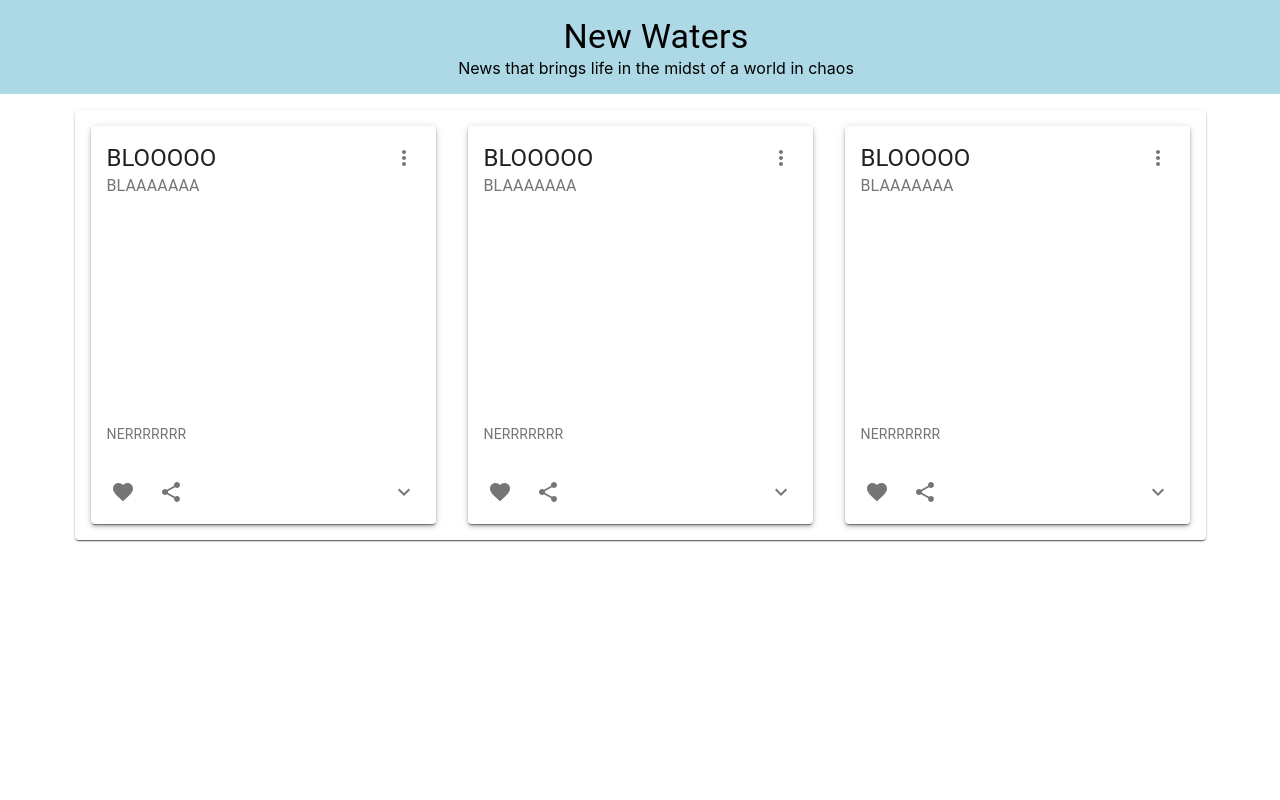
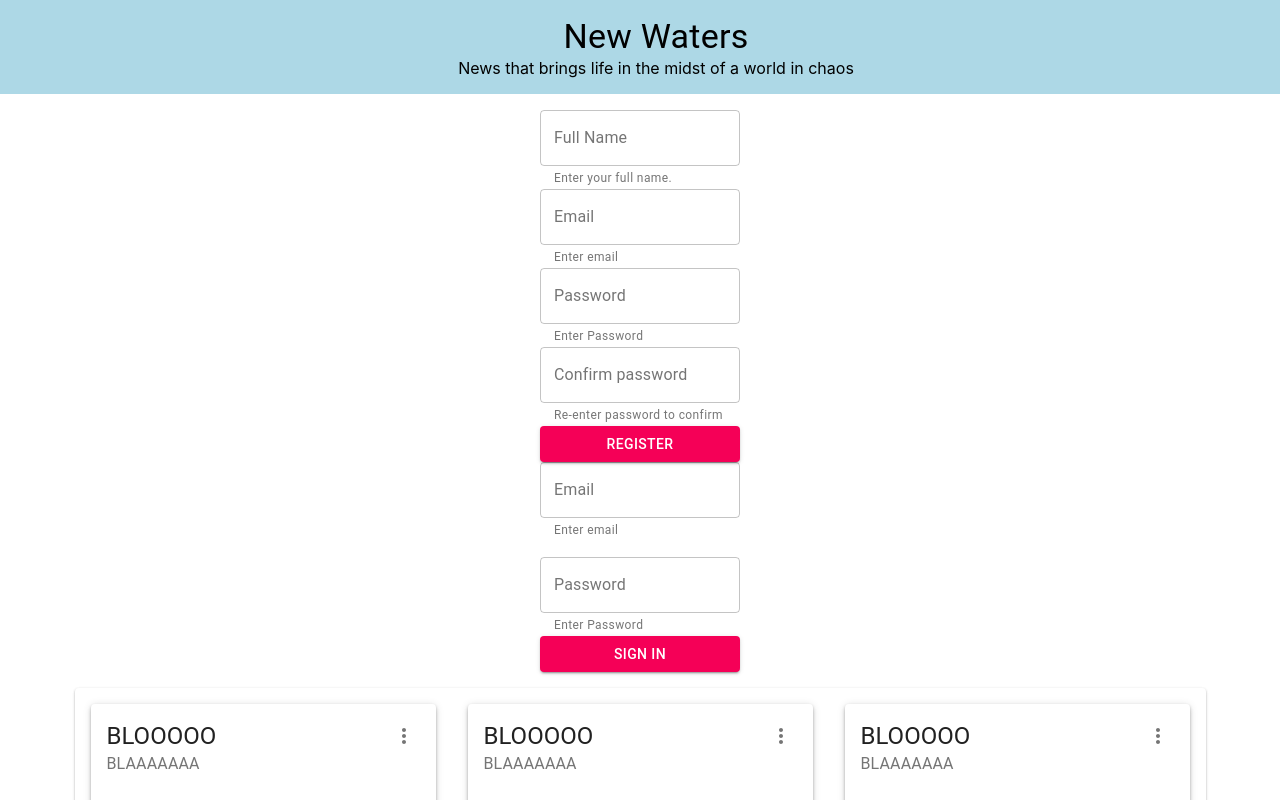
Before and after one commit to bethel-school-of-technology/new-waters-blog-frontend, a React (Create React App) app: page / in a window 1280 px wide. Shown: the top 800 px of the page. Built offline with nearby package versions, Linux system fonts and the light colour scheme.

Commit message:
edited some styling and margins accross the app

```diff
--- a/src/App.js
+++ b/src/App.js
@@ -13,6 +13,7 @@ const Title = styled.div`
   padding: 1rem;
   background: lightblue;
   min-width: 100%;
+  margin-bottom: 1rem;
 `;
 
 function App() {
@@ -24,8 +25,8 @@ function App() {
           News that brings life in the midst of a world in chaos
         </Typography>
       </Title>
-      {/* <SignUp /> */}
-      {/* <SignIn /> */}
+      <SignUp />
+      <SignIn />
       <Home />
     </>
   );
--- a/src/pages/SignUp.tsx
+++ b/src/pages/SignUp.tsx
@@ -12,16 +12,6 @@ import { Formik, Form, FormikProps } from "formik";
 import * as Yup from "yup";
 import styled from "styled-components";
 
-const Row = styled.div`
-  display: flex;
-  flex-direction: row;
-  align-items: center;
-`;
-const Column = styled.div`
-  display: flex;
-  flex-direction: column;
-`;
-
 const useStyles = makeStyles((theme: Theme) =>
   createStyles({
     root: {
@@ -35,7 +25,7 @@ const useStyles = makeStyles((theme: Theme) =>
       },
     },
     submitButton: {
-      marginTop: "24px",
+      marginTop: "",
     },
     title: { textAlign: "center" },
     successMessage: { color: "green" },
@@ -150,8 +140,6 @@ const SignUp: React.FunctionComponent = () => {
               <Typography variant="h5">New Waters</Typography> */}
               <Grid container justify="space-around">
                 <Grid item className={classes.textField}>
-                  <Row>
-                    <Column>
                   {/* Full Name */}
                   <Grid item className={classes.textField}>
                     <TextField
@@ -166,9 +154,7 @@ const SignUp: React.FunctionComponent = () => {
                           ? errors.fullName
                           : "Enter your full name."
                       }
-                          error={
-                            errors.fullName && touched.fullName ? true : false
-                          }
+                      error={errors.fullName && touched.fullName ? true : false}
                       onChange={handleChange}
                       onBlur={handleBlur}
                     />
@@ -193,8 +179,7 @@ const SignUp: React.FunctionComponent = () => {
                       onBlur={handleBlur}
                     />
                   </Grid>
-                    </Column>
-                    <Column>
+
                   {/* Password */}
                   <Grid item className={classes.submitButton}>
                     <TextField
@@ -209,9 +194,7 @@ const SignUp: React.FunctionComponent = () => {
                           ? "Password must contain at least one uppercase, one lowercase, one special character and no spaces"
                           : "Enter Password"
                       }
-                          error={
-                            errors.password && touched.password ? true : false
-                          }
+                      error={errors.password && touched.password ? true : false}
                       onChange={handleChange}
                       onBlur={handleBlur}
                     />
@@ -240,15 +223,14 @@ const SignUp: React.FunctionComponent = () => {
                       onBlur={handleBlur}
                     />
                   </Grid>
-                    </Column>
-                  </Row>
+
                   <Button
                     type="submit"
                     variant="contained"
                     color="secondary"
                     disabled={isSubmitting}
                   >
-                    Register Account
+                    Register
                   </Button>
                   {displayFormStatus && (
                     <div className="formStatus">
```
Also changed, not shown: src/pages/Home.tsx (renamed from src/pages/home.js). Lines whose indentation alone changed are shown as unchanged.
